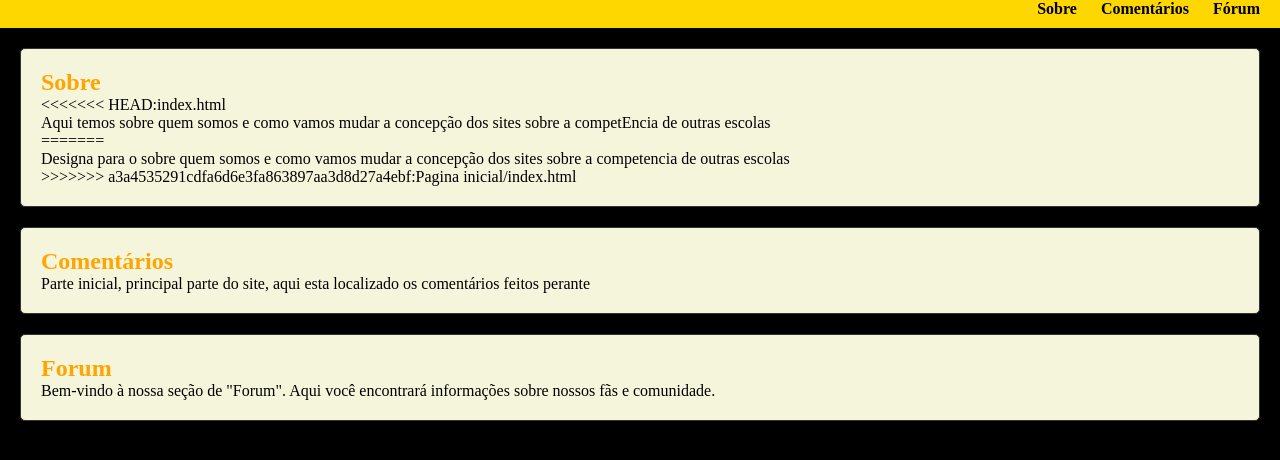
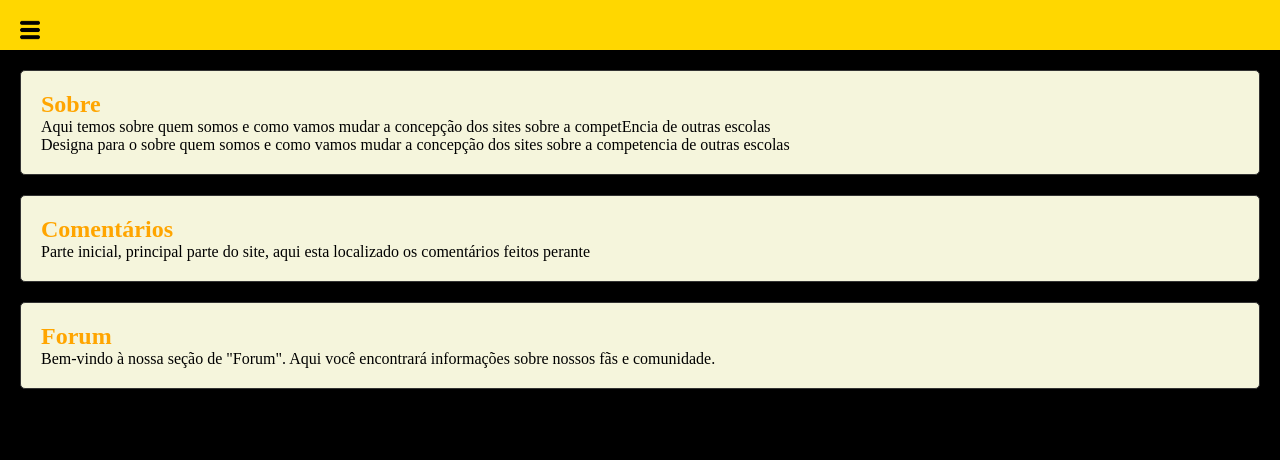
Before and after one commit to Jhovial/Projeto-acessibilidade-, a plain HTML site: page index.html in a window 1280 px wide. Drawn offline with Linux system fonts and the light colour scheme.

Commit message:
aaa
aaaa

```diff
--- a/index.html
+++ b/index.html
@@ -12,33 +12,27 @@
 <html>
 <head>
     <title>Meu Menu</title>
-    <style>
-        ul {
-            list-style-type: none;
-            padding: 0;
-        }
-
-        li {
-            display: inline;
-            margin-right: 20px;
-        }
-    </style>
 </head>
 <body>
 
-
-    <ul>
-        <li><a href="sobre.html">Sobre</a></li>
-        <li><a href="Comentarios.html">Comentários</a></li>
-        <li><a href="forum.html">Fórum</a></li>
+    <div class="menu-lateral">
+        <div>
+            <ul>
+                <li><a href="sobre.html">Sobre</a></li>
+                <li><a href="Comentarios.html">Comentários</a></li>
+                <li><a href="forum.html">Fórum</a></li>
+            </ul>
+        </div>
+    </div>
+    <ul class="nav">
+        <img src="menu.png" alt="menu" class="menu">
     </ul>
     <section id="sobre">
         <h2>Sobre</h2>
-<<<<<<< HEAD:index.html
         <p>Aqui temos sobre quem somos e como vamos mudar a concepção dos sites sobre a competEncia de outras escolas</p>
-=======
+
         <p>Designa para o sobre quem somos e como vamos mudar a concepção dos sites sobre a competencia de outras escolas</p>
->>>>>>> a3a4535291cdfa6d6e3fa863897aa3d8d27a4ebf:Pagina inicial/index.html
+
     </section>
 
     <section id="comentarios">
@@ -53,7 +47,7 @@
 
 
 
-
+        <script src="menu.js"></script>
 </body>
 </html>
 
--- /dev/null
+++ b/menu.js
@@ -0,0 +1,12 @@
+document.querySelector(".menu").addEventListener("click", menu)
+menu = document.querySelector(".menu-lateral")
+
+function menu() {
+    if (menu.style.display == "none") {
+        menu.style.display = "block"
+
+    } else {
+        menu.style.display = "none"
+    }
+
+}
--- a/style.css
+++ b/style.css
@@ -9,11 +9,13 @@ body
     background-color: #000;
 }
 
-ul {
+.nav {
+    display: flex;
+    justify-content: space-between;
+    padding: 20px;
     list-style-type: none;
-    padding: 0;
     background-color: #FFD700;
-    height: 28px;
+    height: 50px;
     text-align: right;
     margin: 0;
     overflow: hidden;
@@ -21,7 +23,7 @@ ul {
 
 }
 
-li {
+.nav li {
     display: inline;
     margin-right: 20px;
 
@@ -39,6 +41,22 @@ li a:hover {
 
 }
 
+.nav img {
+    width: 20;
+    height: 20px;
+    z-index: 10;
+}
+
+.menu-lateral {
+    display: none;
+    position: absolute;
+    background-color: #fff;
+    height: 100%;
+    width: 100px;
+    padding-top: 50px;
+    padding-left: 10px ;
+}
+
 section {
     margin: 20px;
     padding: 20px;
```
Also changed, not shown: menu.png (added).
